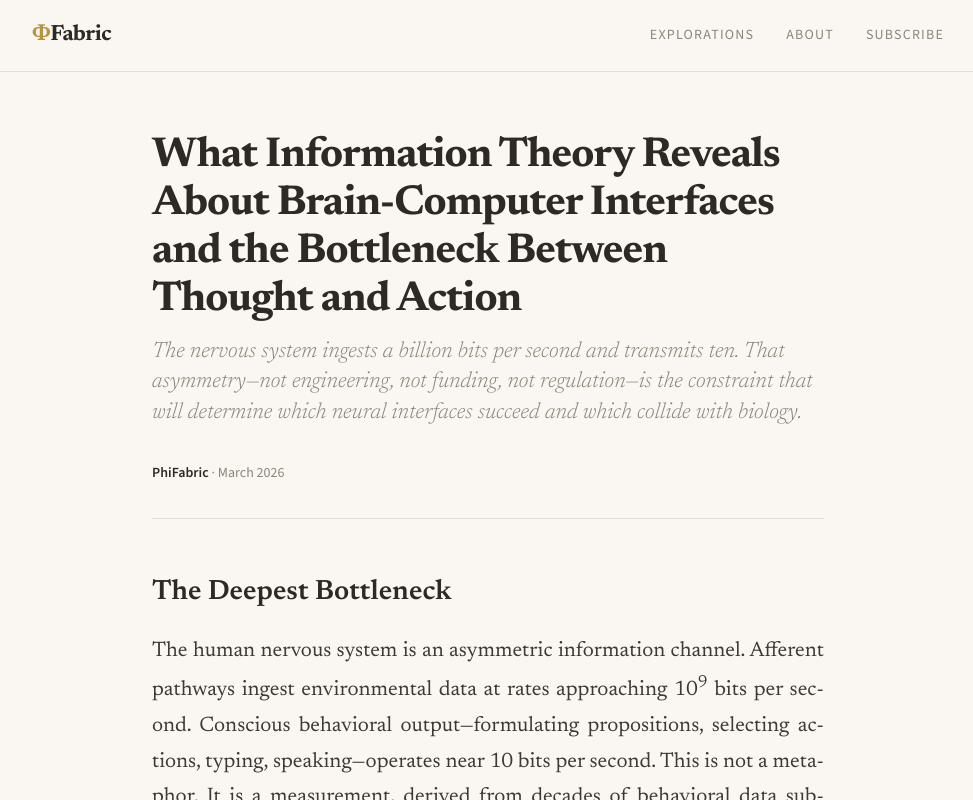
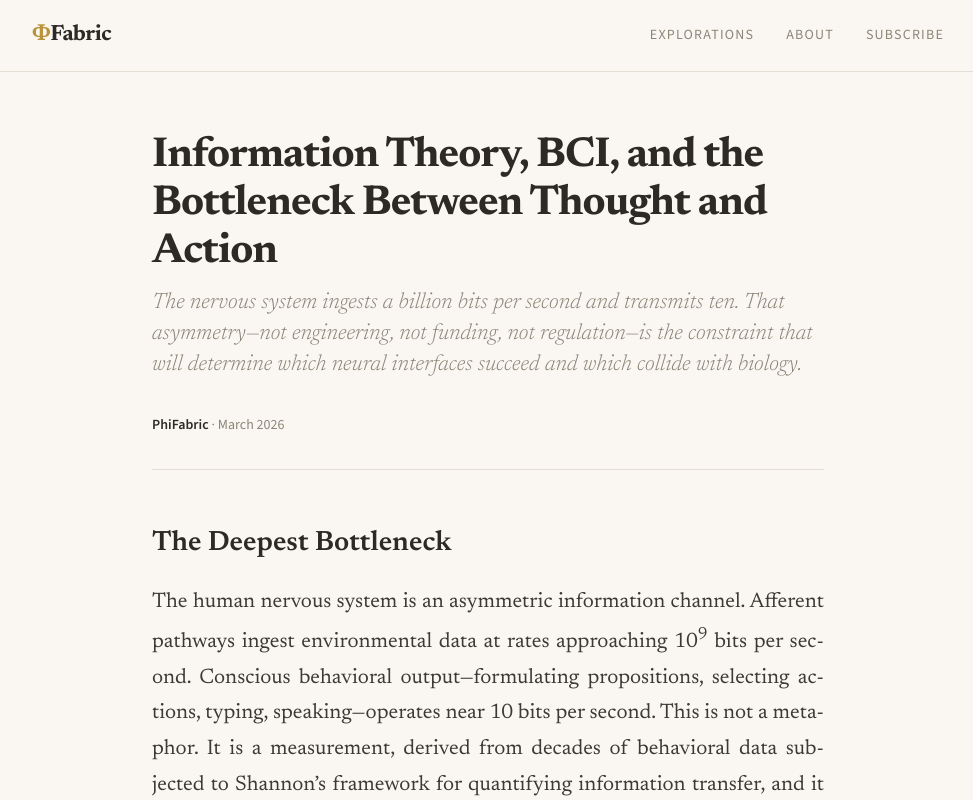
Before and after one commit to debopamiitkgp/phifabric, a Next.js app: page /bci-asymmetric-channel in a window 1280 px wide. Shown: the top 800 px of the page, without its empty margins (152-1125 px from the left). Built offline with nearby package versions, Linux system fonts and the light colour scheme.

Commit message:
Update title: Information Theory, BCI, and the Bottleneck Between Thought and Action

```diff
--- a/src/app/bci-asymmetric-channel/page.js
+++ b/src/app/bci-asymmetric-channel/page.js
@@ -4,7 +4,7 @@ import ElectroFrontier from '../../components/ElectroFrontier';
 import Link from 'next/link';
 
 export const metadata = {
-  title: 'What Information Theory Reveals About Brain-Computer Interfaces — PhiFabric',
+  title: 'Information Theory, BCI, and the Bottleneck Between Thought and Action — PhiFabric',
   description: 'The nervous system ingests a billion bits per second and transmits ten. That asymmetry is the constraint that will determine which neural interfaces succeed and which collide with biology.',
 };
 
@@ -13,7 +13,7 @@ export default function BCIArticle() {
     <main style={{ paddingTop: 60, paddingBottom: 40 }}>
       <article className="container">
         <h1 className="article-title">
-          What Information Theory Reveals About Brain-Computer Interfaces and the Bottleneck Between Thought and Action
+          Information Theory, BCI, and the Bottleneck Between Thought and Action
         </h1>
         <div className="article-subtitle">
           The nervous system ingests a billion bits per second and transmits ten. That asymmetry&mdash;not
--- a/src/app/page.js
+++ b/src/app/page.js
@@ -18,7 +18,7 @@ export default function Home() {
         <Link href="/bci-asymmetric-channel" style={{ textDecoration: 'none', color: 'inherit' }}>
           <div className="article-card">
             <div className="tag">Information Theory &middot; Neurotechnology &middot; Brain-Computer Interfaces</div>
-            <h2>The Asymmetric Channel</h2>
+            <h2>Information Theory, BCI, and the Bottleneck Between Thought and Action</h2>
             <p className="excerpt">
               The nervous system ingests a billion bits per second and transmits ten.
               That asymmetry&mdash;not engineering, not funding, not regulation&mdash;is
```
